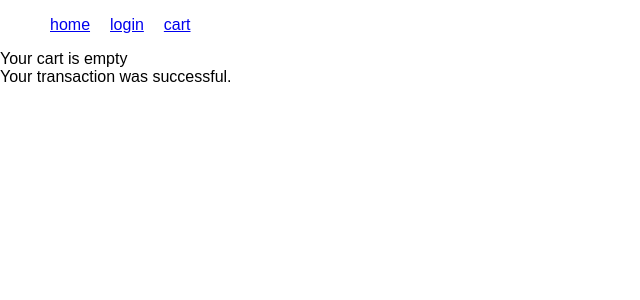
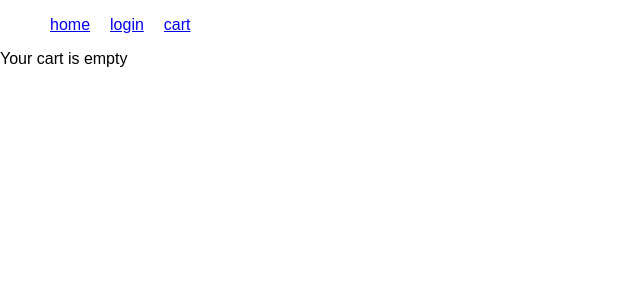
Before and after one commit to jeremyslee/donatio, a React app: page /cart in a window 1280 px wide. Shown: the top 300 px of the page, without its empty margins (0-640 px from the left). Built offline with nearby package versions, Linux system fonts and the light colour scheme.

Commit message:
added transaction confirmation page

```diff
--- a/src/components/PurchaseContainer.jsx
+++ b/src/components/PurchaseContainer.jsx
@@ -5,15 +5,15 @@ import TransactionConfirmation from './TransactionConfirmation.jsx'
 class PurchaseContainer extends Component {
   render() {
     const itemsInCart = this.props.addedToCart
+    const donationId = false
     return (
       <div>
         {
-          itemsInCart.length > 0 ?
+          donationId ?
+          <TransactionConfirmation />
+          :
           <ShoppingCart addedToCart={itemsInCart} />
-          :
-          'Your cart is empty'
         }
-        <TransactionConfirmation />
       </div>
     );
   };
--- a/src/components/ShoppingCart.jsx
+++ b/src/components/ShoppingCart.jsx
@@ -3,16 +3,25 @@ import CartItem from './CartItem.jsx'
 
 class ShoppingCart extends Component {
   render() {
-    const items = this.props.addedToCart.map(
+    const { addedToCart } = this.props
+    const items = addedToCart.map(
       (item, index) => {
         return <CartItem key={index} addedToCart={this.props.addedToCart} item={item} />
       }
     )
     return (
       <div>
-        My Shopping Cart
-        {items}
-        <button>Donate Now!</button>
+        {
+          addedToCart.length > 0
+          ?
+          <div>
+            My Shopping Cart
+            {items}
+            <button>Donate Now!</button>
+          </div>
+          :
+          'Your cart is empty'
+        }
       </div>
     );
   };
```
